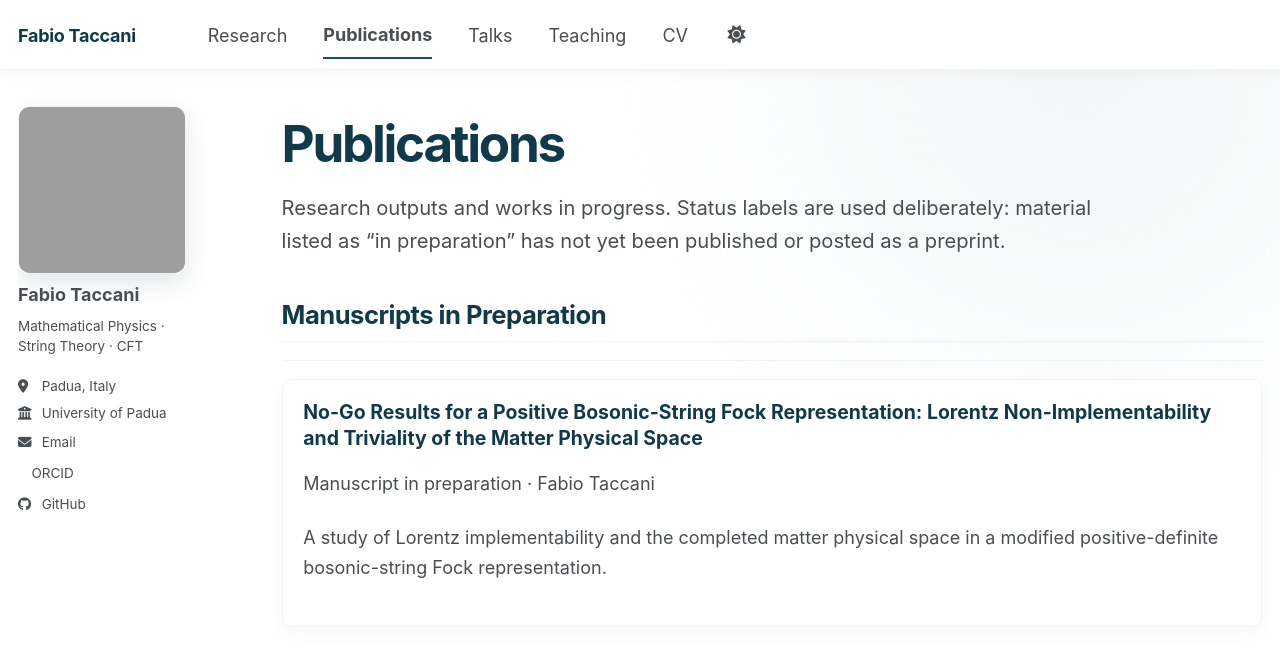
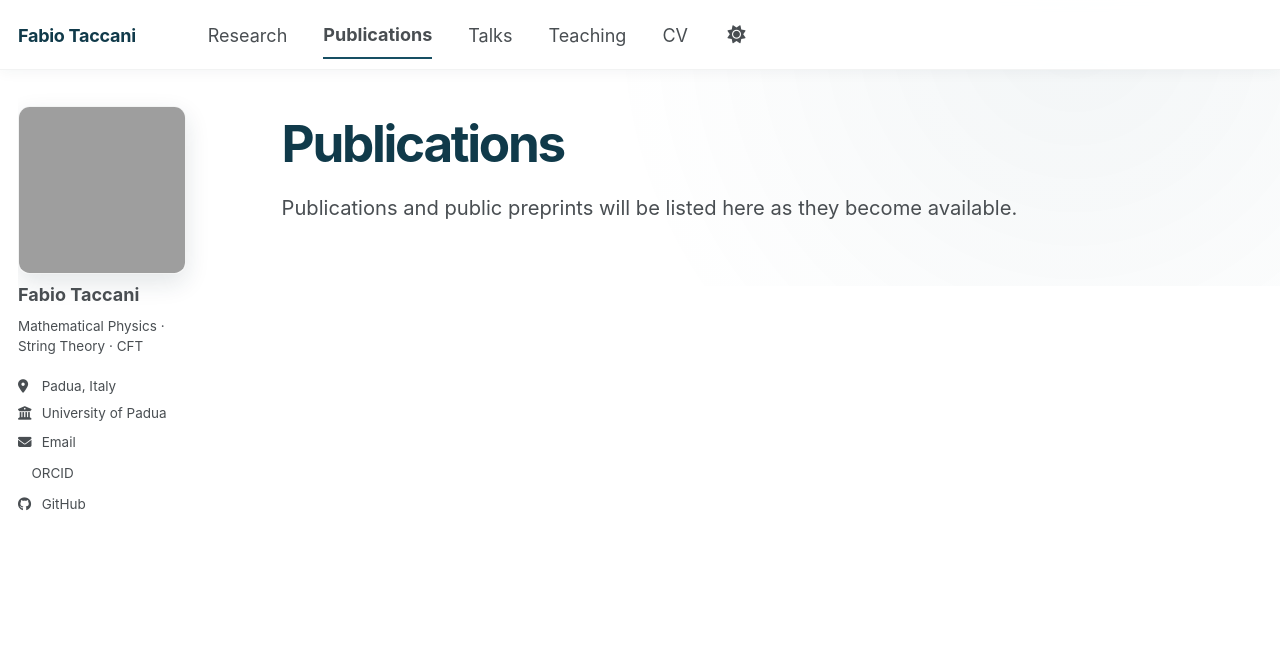
Before and after one commit to FabioTaccani/FabioTaccani.github.io, a Jekyll site: the page built from _pages/publications.html, in a window 1280 px wide. Shown: the top 666 px of the page. Built offline with Jekyll 4.4.1, drawn with Linux system fonts in a browser that asks for light colours; a style sheet for code colours, icons or effects is not loaded.

Commit message:
Remove unpublished manuscript listing

```diff
--- a/_pages/publications.html
+++ b/_pages/publications.html
@@ -6,45 +6,5 @@ author_profile: true
 ---
 
 <p class="page-intro">
-  Research outputs and works in progress. Status labels are used deliberately:
-  material listed as “in preparation” has not yet been published or posted as a preprint.
+  Publications and public preprints will be listed here as they become available.
 </p>
-
-{% if site.author.googlescholar %}
-  <p>
-    You can also find my publications on
-    <a href="{{ site.author.googlescholar }}">Google Scholar</a>.
-  </p>
-{% endif %}
-
-{% include base_path %}
-
-{% if site.publication_category %}
-
-  {% for category in site.publication_category %}
-    {% assign title_shown = false %}
-
-    {% for post in site.publications reversed %}
-
-      {% if post.category != category[0] %}
-        {% continue %}
-      {% endif %}
-
-      {% unless title_shown %}
-        <h2>{{ category[1].title }}</h2>
-        <hr />
-        {% assign title_shown = true %}
-      {% endunless %}
-
-      {% include archive-single.html %}
-
-    {% endfor %}
-  {% endfor %}
-
-{% else %}
-
-  {% for post in site.publications reversed %}
-    {% include archive-single.html %}
-  {% endfor %}
-
-{% endif %}
```
